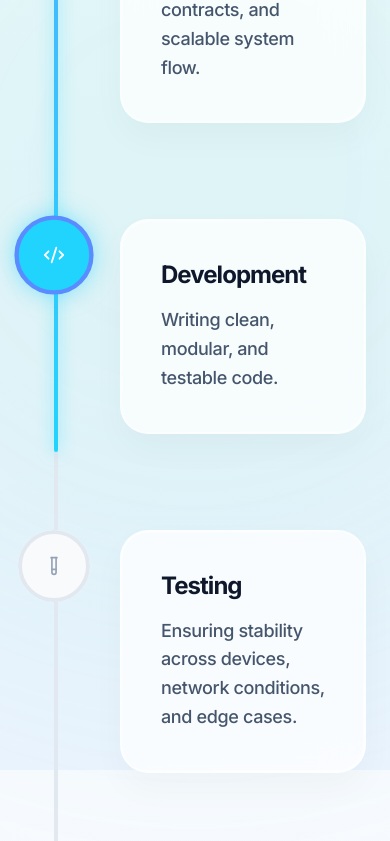
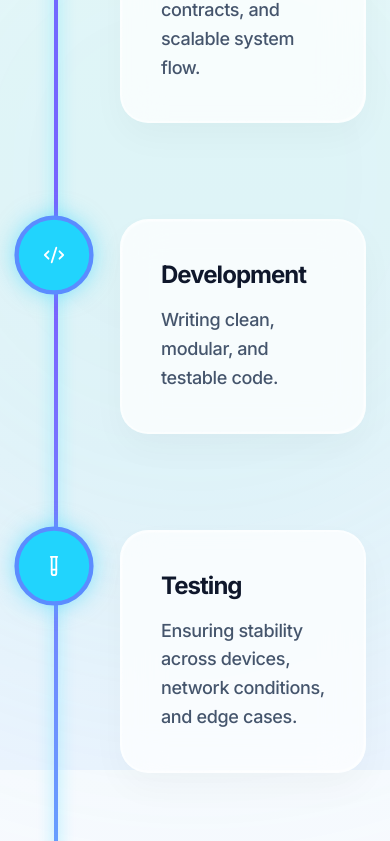
Before and after one commit to ranjithkumarr2105/Rk_portfolio, a React (Vite) app: page / in a window 390 px wide. Shown: the part 7670-8511 px from the top of the page. Built offline with nearby package versions, Linux system fonts and the light colour scheme.

Commit message:
Implement Apple-style scroll-driven timeline glow

```diff
--- a/src/components/sections/HowIBuildSoftware.tsx
+++ b/src/components/sections/HowIBuildSoftware.tsx
@@ -1,5 +1,5 @@
-import { motion, useMotionValue, useTransform, animate } from 'framer-motion';
-import { useEffect } from 'react';
+import { motion, useScroll, useTransform } from 'framer-motion';
+import { useRef } from 'react';
 import { portfolioData } from '../../data/portfolioData';
 import { Search, PenTool, Code2, TestTube, Rocket, Wrench } from 'lucide-react';
 import { FaFigma } from 'react-icons/fa';
@@ -17,20 +17,14 @@ const icons = [
 const HowIBuildSoftware = () => {
   const { workflow } = portfolioData;
 
-  // Continuous Loop Animation for the Timeline
-  const progress = useMotionValue(0);
+  const containerRef = useRef<HTMLDivElement>(null);
 
-  useEffect(() => {
-    const controls = animate(progress, 100, {
-      duration: 12,
-      ease: "linear",
-      repeat: Infinity,
-      repeatType: "loop"
-    });
-    return controls.stop;
-  }, [progress]);
+  const { scrollYProgress } = useScroll({
+    target: containerRef,
+    offset: ["start center", "end center"]
+  });
 
-  const lineHeight = useTransform(progress, [0, 100], ["0%", "100%"]);
+  const lineHeight = useTransform(scrollYProgress, [0, 1], ["0%", "100%"]);
 
   return (
     <section id="workflow" className="py-[120px] w-full relative z-10 overflow-hidden">
@@ -52,46 +46,47 @@ const HowIBuildSoftware = () => {
           </h3>
         </motion.div>
 
-        <div className="relative">
+        <div className="relative" ref={containerRef}>
           {/* Static background line (light gray) */}
-          <div className="absolute left-[30px] md:left-1/2 md:-translate-x-1/2 top-0 bottom-0 w-[4px] bg-slate-200 rounded-full" />
+          <div className="absolute left-[30px] md:left-1/2 md:-translate-x-1/2 top-0 bottom-0 w-[4px] bg-[#D1D5DB] rounded-full" />
 
           {/* Animated fill line (gradient blue/cyan) */}
           <motion.div
             style={{ height: lineHeight }}
-            className="absolute left-[30px] md:left-1/2 md:-translate-x-1/2 top-0 w-[4px] bg-gradient-to-b from-[#5B8CFF] to-[#21D4FD] origin-top rounded-full shadow-[0_0_15px_rgba(33,212,253,0.6)] z-10"
+            className="absolute left-[30px] md:left-1/2 md:-translate-x-1/2 top-0 w-[4px] bg-gradient-to-b from-[#4F7CFF] via-[#7B61FF] to-[#12D8FA] origin-top rounded-full shadow-[0_0_15px_rgba(33,212,253,0.6)] z-10 transition-all duration-300 ease-[cubic-bezier(0.22,0.61,0.36,1)]"
           />
 
           <div className="flex flex-col gap-24 relative z-20">
             {workflow.map((item, idx) => {
               const isEven = idx % 2 === 0;
               // Calculate at what percentage this icon should activate
-              // 7 items -> index 0 activates at ~0%, index 6 activates at 100%
-              const activationPoint = (idx / (workflow.length - 1)) * 100;
+              const activationPoint = idx / (workflow.length - 1);
+              const start = activationPoint - 0.05;
+              const end = activationPoint;
 
-              // Icon scale transforms based on progress passing the activation point
-              const scale = useTransform(progress,
-                [activationPoint - 1, activationPoint, activationPoint + 5],
+              // Icon scale transforms based on scroll progress passing the activation point
+              const scale = useTransform(scrollYProgress,
+                [start, end, end + 0.05],
                 [1, 1.2, 1.1]
               );
 
-              const bgColor = useTransform(progress,
-                [activationPoint - 1, activationPoint],
-                ["#F8FAFC", "#21D4FD"]
+              const bgColor = useTransform(scrollYProgress,
+                [start, end],
+                ["#FFFFFF", "#21D4FD"]
               );
 
-              const iconColor = useTransform(progress,
-                [activationPoint - 1, activationPoint],
+              const iconColor = useTransform(scrollYProgress,
+                [start, end],
                 ["#94A3B8", "#FFFFFF"]
               );
 
-              const borderColor = useTransform(progress,
-                [activationPoint - 1, activationPoint],
-                ["#E2E8F0", "#5B8CFF"]
+              const borderColor = useTransform(scrollYProgress,
+                [start, end],
+                ["#D1D5DB", "#5B8CFF"]
               );
 
-              const boxShadow = useTransform(progress,
-                [activationPoint - 1, activationPoint],
+              const boxShadow = useTransform(scrollYProgress,
+                [start, end],
                 ["none", "0 0 20px rgba(33, 212, 253, 0.5)"]
               );
 
```
